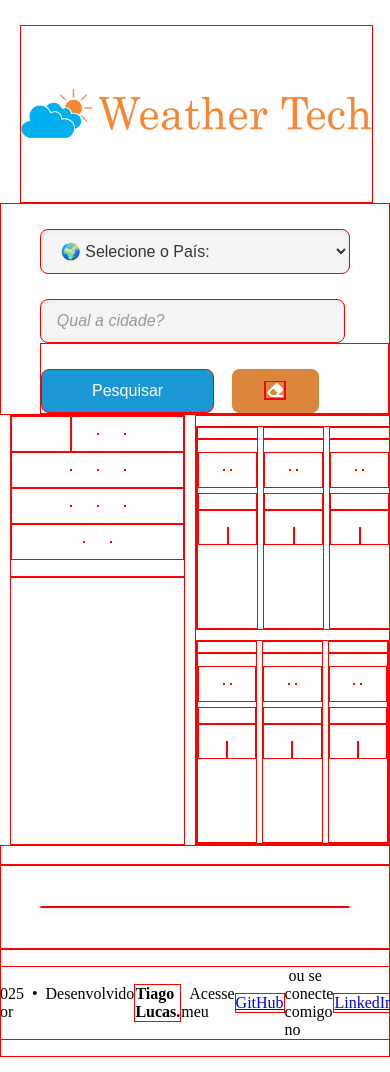
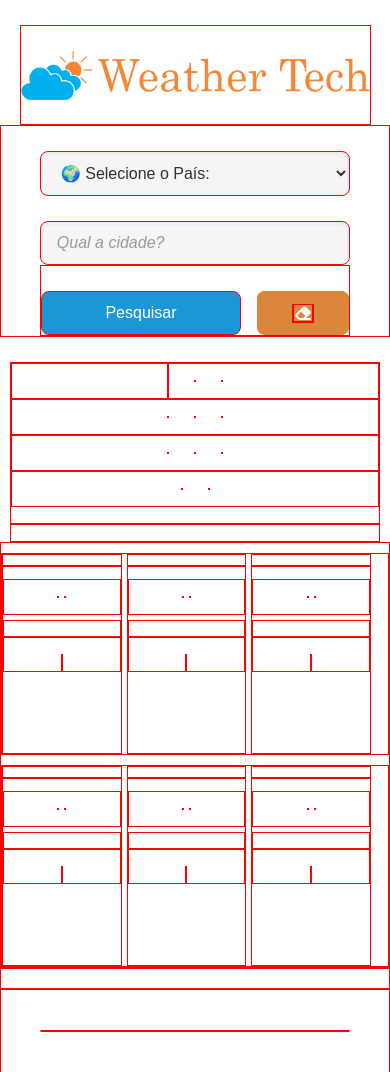
Before and after one commit to tiagolucasoo/weather_tech, a plain HTML site: page index.html in a window 390 px wide. Shown: the top 1072 px of the page. Drawn offline with Linux system fonts and the light colour scheme.

Commit message:
Atualização Responsive

```diff
--- a/css/responsive.css
+++ b/css/responsive.css
@@ -1,14 +1,22 @@
 @media (max-width: 768px) {
+    *{
+        box-sizing: border-box;
+    }
+    .container{
+        display: block;
+    }
+    /* RESPONSIVE - LOGO */
     .Logo {
         grid-area: Logo;
         max-width: 90%;
         margin-left: 5%;
         aspect-ratio: 2 / 1;
-        height: auto;
+        height: 100px;
         background-image: url(../img/logo3.png);
         background-repeat: no-repeat;
     }
 
+    /* RESPONSIVE - COMPONENTES DE PESQUISA */
     input{
         padding: 12px 16px;
         font-size: 1rem;
@@ -19,7 +27,7 @@
         outline: none;
         box-shadow: inset 0 2px 4px rgba(0,0,0,0.05);
         transition: border-color 0.3s ease, box-shadow 0.3s ease;
-        width: 70%;
+        width: 80%;
         margin-left: 10%;
     }
     select{
@@ -42,15 +50,18 @@
         display: block;
         gap: 5px;
     }
-    button#buscar{
-        width: 50%;
-    }
-    button.menor{
-        margin-left: 5%;
-        width: 25%;
-    }
     .posicao_botoes{
         display: flex;
+        width: 80%;
+        justify-content: space-between;
         margin-left: 10%;
     }
+    button#buscar{width: 65%;}
+    button.menor{width: 30%;}
+
+
+    .Clima {
+        grid-area: Clima;
+        margin-top: 25px;
+    }
 }
```
